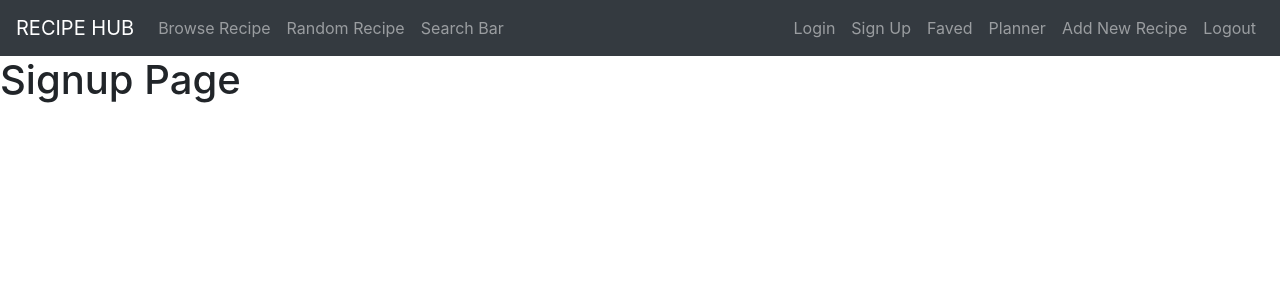
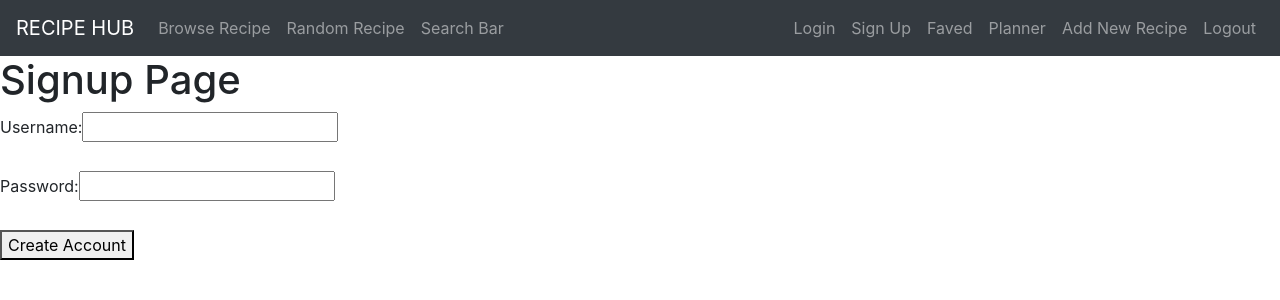
Before and after one commit to kalyak/Recipe-Hub, a React (Create React App) app in the folder client/: page /signup in a window 1280 px wide. Shown: the top 300 px of the page. Built offline with nearby package versions, Linux system fonts and the light colour scheme.

Commit message:
page template for login and signup page

```diff
--- a/client/src/components/pages/LoginPage.js
+++ b/client/src/components/pages/LoginPage.js
@@ -1,5 +1,49 @@
+import { useState } from "react";
+import axios from "axios";
+
 const LoginPage = () => {
-  return <h1>Login Page</h1>;
+  const [formData, setFormData] = useState({ username: "", password: "" });
+  const [isLogin, setIsLogin] = useState(false);
+  const [resErrMsg, setResErrMsg] = useState({ username: "", password: "" });
+
+  const handleSubmit = (event) => {
+    console.log(formData);
+    event.preventDefault();
+    axios
+      .post("/", formData)
+      .then((response) => {
+        console.log(response);
+        setIsLogin(true);
+      })
+      .catch((error) => {
+        console.log(error);
+      });
+  };
+
+  const handleChange = (event) => {
+    // console.log(event.target.value);
+    setFormData((state) => {
+      return { ...state, [event.target.name]: event.target.value };
+    });
+    setResErrMsg({ username: "", password: "" });
+  };
+
+  return (
+    <>
+      <h1>Login Page</h1>
+      <form onSubmit={(e) => handleSubmit(e)}>
+        <label htmlFor="username">Username:</label>
+        <input type="text" name="username" onChange={(e) => handleChange(e)} />
+        <br />
+        <br />
+        <label htmlFor="password">Password:</label>
+        <input type="text" name="password" onChange={(e) => handleChange(e)} />
+        <br />
+        <br />
+        <button type="submit">Login</button>
+      </form>
+    </>
+  );
 };
 
 export default LoginPage;
--- a/client/src/components/pages/SignupPage.js
+++ b/client/src/components/pages/SignupPage.js
@@ -1,5 +1,46 @@
+import { useState } from "react";
+import axios from "axios";
+
 const SignupPage = () => {
-  return <h1>Signup Page</h1>;
+  const [formData, setFormData] = useState({ username: "", password: "" });
+  const [resErrMsg, setResErrMsg] = useState({ username: "", password: "" });
+
+  const handleSubmit = (event) => {
+    console.log(formData);
+    event.preventDefault();
+    axios
+      .post("/", formData)
+      .then((response) => {
+        console.log(response);
+      })
+      .catch((error) => {
+        console.log(error);
+      });
+  };
+
+  const handleChange = (event) => {
+    setFormData((state) => {
+      return { ...state, [event.target.name]: event.target.value };
+    });
+    setResErrMsg({ username: "", password: "" });
+  };
+
+  return (
+    <>
+      <h1>Signup Page</h1>
+      <form onSubmit={(e) => handleSubmit(e)}>
+        <label htmlFor="username">Username:</label>
+        <input type="text" name="username" onChange={(e) => handleChange(e)} />
+        <br />
+        <br />
+        <label htmlFor="password">Password:</label>
+        <input type="text" name="password" onChange={(e) => handleChange(e)} />
+        <br />
+        <br />
+        <button type="submit">Create Account</button>
+      </form>
+    </>
+  );
 };
 
 export default SignupPage;
```
